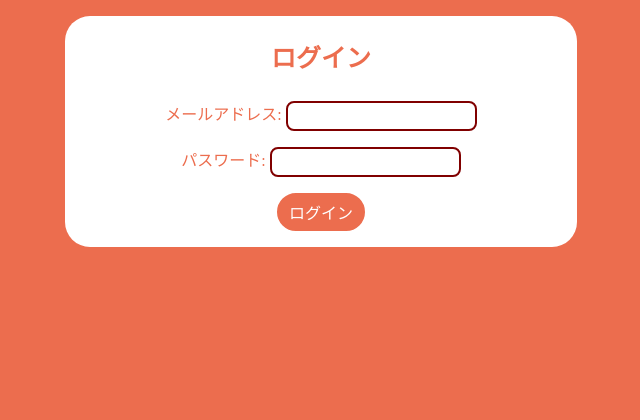
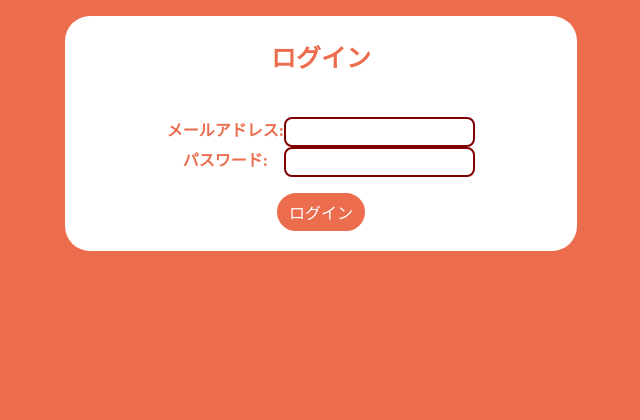
Before and after one commit to sasahara08/groupPhoenix, a Java web app: page /NonMemberLogin in a window 1280 px wide. Shown: the part 72-492 px from the top of the page, without its empty margins (319-959 px from the left). Run offline with Tomcat 11, a stand-in JSP engine, Linux system fonts and the light colour scheme.

Commit message:
login.jspの改修

```diff
--- a/src/main/webapp/css/login.css
+++ b/src/main/webapp/css/login.css
@@ -28,3 +28,12 @@ h1{
 	padding:30px 0;
 	font-size: 25px;
 }
+.form{
+	text-align: center;
+}
+table{
+	margin:0 auto;
+}
+.button2{
+	margin-bottom: 20px;
+}
--- a/src/main/webapp/mainJsp/login.jsp
+++ b/src/main/webapp/mainJsp/login.jsp
@@ -20,15 +20,19 @@
             <p class="error-message"><%= request.getAttribute("errorMsg") %></p>
         <% } %>
 
+		<div class="form">
         <form action="${pageContext.request.contextPath}/NonMemberLogin" method="post">
-            <div class="form-group">
-                <label for="email">メールアドレス:</label>
-                <input type="email" id="email" name="email" required>
-            </div>
+            <table>
+            <tr>
+                <th><label for="email">メールアドレス:</label></th>
+                <td><input type="email" id="email" name="email" required></td>
+                </tr>
 			<br>
-            <div class="form-group">
-                <label for="pass">パスワード:</label>
-                <input type="password" id="pass" name="password" required>  <!-- 修正: name属性を"password"に統一 -->
+            <tr>
+                <th><label for="pass">パスワード:</label></th>
+                <td><input type="password" id="pass" name="password" required></td>  <!-- 修正: name属性を"password"に統一 -->
+                </tr>
+            </table>
             </div>
 			<br>
             <button type="submit" class="button2">ログイン</button>
```
